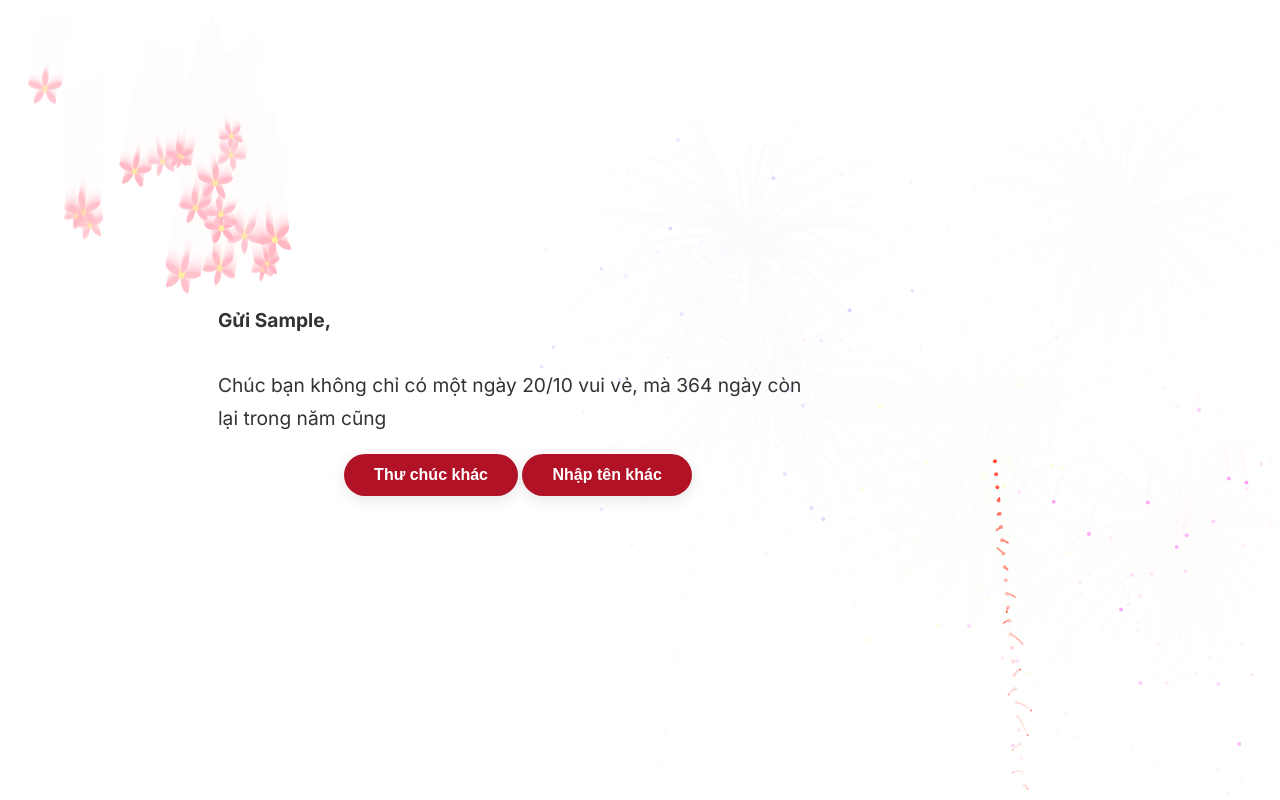
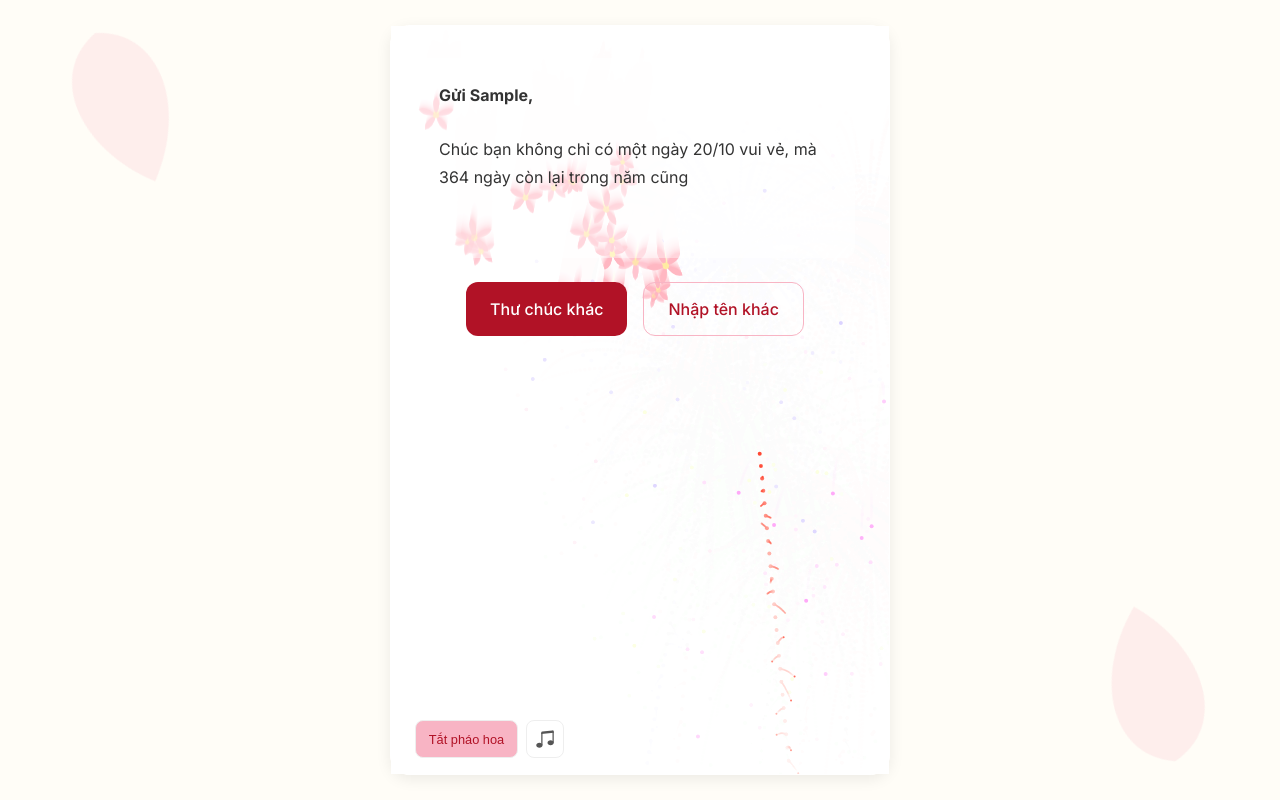
Before and after one commit to khto19/20-10VTS, a plain HTML site: page index.html in a window 1280 px wide. Both pictures are taken after typing "Sample" into the empty fields and a click on the button "Nhận lời chúc". Drawn offline with nearby package versions, Linux system fonts and the light colour scheme.

Commit message:
Update style.css

```diff
--- a/style.css
+++ b/style.css
@@ -1,186 +1,292 @@
-/* --- General Setup --- */
+/* --- CSS Variables and Base Styles --- */
 :root {
-    --bg-color: #FFFDF7; /* Kem */
+    --bg-color: #FFFDF7;
     --text-color: #333;
-    --primary-color: #B11226; /* Đỏ rượu */
-    --accent-color: #F8C8DC; /* Hồng pastel */
+    --primary-color: #B11226; /* Wine Red */
+    --accent-color: #F8B4C4;  /* Pastel Pink */
     --font-heading: 'Great Vibes', cursive;
     --font-body: 'Inter', sans-serif;
+    --shadow: 0 4px 15px rgba(0, 0, 0, 0.08);
 }
 
 * {
+    box-sizing: border-box;
     margin: 0;
     padding: 0;
-    box-sizing: border-box;
+}
+
+html, body {
+    height: 100%;
+    overflow: hidden; /* Prevent scroll during transitions */
 }
 
 body {
     font-family: var(--font-body);
     background-color: var(--bg-color);
     color: var(--text-color);
-    overflow: hidden;
-    height: 100vh;
     display: flex;
     justify-content: center;
     align-items: center;
+    text-align: center;
+    padding: 1rem;
 }
 
-/* --- Screen Management --- */
+/* --- Main Layout & Screen Transitions --- */
+main {
+    position: relative;
+    width: 100%;
+    max-width: 500px;
+    height: 95vh;
+    max-height: 750px;
+}
+
 .screen {
     position: absolute;
-    top: 0;
-    left: 0;
-    width: 100%;
-    height: 100%;
-    opacity: 0;
-    visibility: hidden;
-    transition: opacity 0.5s ease-in-out, visibility 0.5s;
+    inset: 0;
+    padding: 2rem 1.5rem;
+    background: rgba(255, 255, 255, 0.7);
+    backdrop-filter: blur(10px);
+    border-radius: 20px;
+    box-shadow: var(--shadow);
+    border: 1px solid rgba(255, 255, 255, 0.9);
     display: flex;
+    flex-direction: column;
     justify-content: center;
     align-items: center;
-    padding: 20px;
+    opacity: 0;
+    transform: translateX(100px) scale(0.95);
+    transition: opacity 500ms ease-out, transform 500ms ease-out;
+    pointer-events: none;
 }
 
 .screen.active {
     opacity: 1;
-    visibility: visible;
+    transform: translateX(0) scale(1);
+    pointer-events: auto;
+}
+
+.screen:not(.active) {
+    transform: translateX(-100px) scale(0.95);
 }
 
 .content-wrapper {
-    text-align: center;
-    max-width: 600px;
-    width: 100%;
-    z-index: 10;
+    max-width: 100%;
+    z-index: 20; /* Keep content above canvas */
+    position: relative;
+    overflow-y: auto;
+    height: 100%;
+    padding-right: 10px; /* For scrollbar */
+}
+/* Custom scrollbar for webkit browsers */
+.content-wrapper::-webkit-scrollbar {
+  width: 5px;
+}
+.content-wrapper::-webkit-scrollbar-thumb {
+  background-color: var(--accent-color);
+  border-radius: 10px;
 }
 
-/* --- Welcome Screen --- */
-#welcome-screen h1 {
+/* --- Typography --- */
+.title {
     font-family: var(--font-heading);
-    font-size: clamp(3rem, 10vw, 5rem);
+    font-size: clamp(3rem, 10vw, 4.5rem);
     color: var(--primary-color);
-    margin-bottom: 0;
     font-weight: normal;
+    margin-bottom: 0.5rem;
 }
 
-#welcome-screen h2 {
-    font-size: clamp(1.2rem, 4vw, 1.8rem);
-    margin-bottom: 20px;
-    font-weight: 700;
+.subtitle {
+    font-weight: 500;
+    font-size: 1.1rem;
+    color: var(--primary-color);
+    opacity: 0.9;
 }
 
-#welcome-screen p {
-    font-size: clamp(0.9rem, 2.5vw, 1.1rem);
-    margin-bottom: 30px;
+.description {
+    margin: 1.5rem 0;
+    font-size: 1rem;
     line-height: 1.6;
 }
 
-.name-form {
+.wish-letter {
+    font-size: 1rem;
+    line-height: 1.7;
+    text-align: left;
+    min-height: 200px;
+    transition: opacity 300ms ease-in-out;
+    white-space: pre-wrap;
+    background: rgba(255,255,255,0.4);
+    padding: 1.5rem;
+    border-radius: 10px;
+}
+
+/* --- Form Elements & Buttons --- */
+#name-form {
+    margin-top: 2rem;
     display: flex;
     flex-direction: column;
-    gap: 15px;
-    align-items: center;
+    gap: 1rem;
 }
 
 #name-input {
     width: 100%;
-    max-width: 350px;
-    padding: 15px 20px;
+    padding: 1rem;
     border: 1px solid #ddd;
-    border-radius: 50px;
+    border-radius: 12px;
     font-size: 1rem;
-    text-align: center;
-    transition: all 0.3s ease;
+    font-family: var(--font-body);
+    transition: border-color 0.3s, box-shadow 0.3s;
 }
 
 #name-input:focus {
     outline: none;
     border-color: var(--accent-color);
-    box-shadow: 0 0 10px rgba(248, 200, 220, 0.7);
+    box-shadow: 0 0 0 3px rgba(248, 180, 196, 0.5);
 }
 
 #name-input.error {
-    animation: shake 0.5s;
+    animation: shake 0.5s ease-in-out;
     border-color: var(--primary-color);
 }
 
-@keyframes shake {
-    0%, 100% { transform: translateX(0); }
-    25% { transform: translateX(-5px); }
-    75% { transform: translateX(5px); }
+.btn {
+    padding: 1rem 1.5rem;
+    border: none;
+    border-radius: 12px;
+    font-size: 1rem;
+    font-weight: 500;
+    cursor: pointer;
+    background-color: var(--primary-color);
+    color: white;
+    transition: transform 0.2s, background-color 0.2s;
+    font-family: var(--font-body);
 }
 
-button {
-    padding: 12px 30px;
-    border: none;
-    border-radius: 50px;
-    background: var(--primary-color);
-    color: white;
-    font-size: 1rem;
-    font-weight: 700;
-    cursor: pointer;
-    transition: all 0.3s ease;
-    box-shadow: 0 4px 15px rgba(0,0,0,0.1);
+.btn:hover, .btn:focus {
+    transform: translateY(-2px);
+    background-color: #9a0f20;
+    outline: none;
 }
 
-button:hover {
-    transform: translateY(-2px);
-    box-shadow: 0 6px 20px rgba(177, 18, 38, 0.3);
+.button-group {
+    margin-top: 1.5rem;
+    display: flex;
+    gap: 1rem;
+    justify-content: center;
+    flex-wrap: wrap;
 }
 
-/* --- Wishes Screen --- */
-#fireworks-canvas {
-    position: absolute;
+.btn-secondary {
+    background-color: transparent;
+    color: var(--primary-color);
+    border: 1px solid var(--accent-color);
+}
+.btn-secondary:hover, .btn-secondary:focus {
+    background-color: rgba(248, 180, 196, 0.2);
+    border-color: var(--primary-color);
+}
+
+/* --- Decorations --- */
+.rose-decor {
+    position: fixed;
+    z-index: -1;
+    color: var(--accent-color);
+    opacity: 0.2;
+    animation: float 8s ease-in-out infinite;
+}
+.rose-svg {
+    width: clamp(100px, 20vw, 200px);
+    height: auto;
+}
+.top-left { top: 2%; left: 2%; transform: rotate(-25deg); animation-delay: -2s; }
+.bottom-right { bottom: 2%; right: 2%; transform: rotate(165deg); }
+
+/* --- Falling Flowers --- */
+#flower-container {
+    position: fixed;
     top: 0;
     left: 0;
     width: 100%;
     height: 100%;
-    z-index: 1;
+    pointer-events: none;
+    overflow: hidden;
+    z-index: -1;
 }
 
-#wish-box {
-    background: rgba(255, 255, 255, 0.7);
-    backdrop-filter: blur(5px);
-    -webkit-backdrop-filter: blur(5px);
-    padding: 30px;
-    border-radius: 15px;
-    margin-bottom: 30px;
-    box-shadow: 0 8px 32px 0 rgba(0, 0, 0, 0.1);
+.flower-petal {
+    position: absolute;
+    top: -50px;
+    width: 20px;
+    height: 20px;
+    background-color: var(--accent-color);
+    border-radius: 1px 50% 50% 50%;
+    opacity: 0.7;
+    animation: fall linear infinite;
+}
+.flower-petal:nth-child(2n) {
+    background-color: #fff;
+    border: 1px solid var(--accent-color);
+}
+.flower-petal:nth-child(3n) {
+    transform: rotate(120deg);
 }
 
-#wish-text {
-    font-size: clamp(1rem, 3vw, 1.2rem);
-    line-height: 1.7;
-    min-height: 150px; /* Ensure space for typing */
-    text-align: left;
+/* --- Fireworks & Controls --- */
+#fireworks-canvas {
+    position: absolute;
+    inset: 0;
+    width: 100%;
+    height: 100%;
+    z-index: 10;
+    pointer-events: none;
+}
+.controls-corner {
+    position: absolute;
+    bottom: 1rem;
+    left: 1.5rem;
+    z-index: 30;
+    display: flex;
+    gap: 0.5rem;
 }
 
-.controls {
+#fireworks-toggle, #music-toggle {
+    background: rgba(255, 255, 255, 0.5);
+    border: 1px solid #eee;
+    padding: 0.5rem;
+    border-radius: 8px;
+    cursor: pointer;
+    color: #555;
     display: flex;
-    flex-wrap: wrap;
+    align-items: center;
     justify-content: center;
-    gap: 10px;
+}
+#fireworks-toggle {
+    padding: 0.5rem 0.8rem;
+    font-size: 0.8rem;
+}
+#fireworks-toggle.active, #music-toggle.active {
+    background-color: var(--accent-color);
+    color: var(--primary-color);
 }
 
-.controls button {
-    background-color: rgba(255, 255, 255, 0.8);
-    color: var(--primary-color);
-    font-weight: normal;
-    font-size: 0.9rem;
+/* --- Animations --- */
+@keyframes shake {
+    0%, 100% { transform: translateX(0); }
+    10%, 30%, 50%, 70%, 90% { transform: translateX(-5px); }
+    20%, 40%, 60%, 80% { transform: translateX(5px); }
 }
 
-.controls button.active {
-    background-color: var(--primary-color);
-    color: white;
+@keyframes float {
+    0%, 100% { transform: translateY(0) rotate(var(--initial-rotate, 0deg)); }
+    50% { transform: translateY(-15px) rotate(calc(var(--initial-rotate, 0deg) + 5deg)); }
 }
 
-/* --- Footer --- */
-footer {
-    position: fixed;
-    bottom: 10px;
-    left: 0;
-    width: 100%;
-    text-align: center;
-    font-size: 0.8rem;
-    color: #aaa;
-    z-index: 100;
+@keyframes fall {
+    to {
+        transform: translateY(105vh) rotate(720deg);
+        opacity: 0;
+    }
 }
+
+.top-left { --initial-rotate: -25deg; }
+.bottom-right { --initial-rotate: 165deg; }
```
